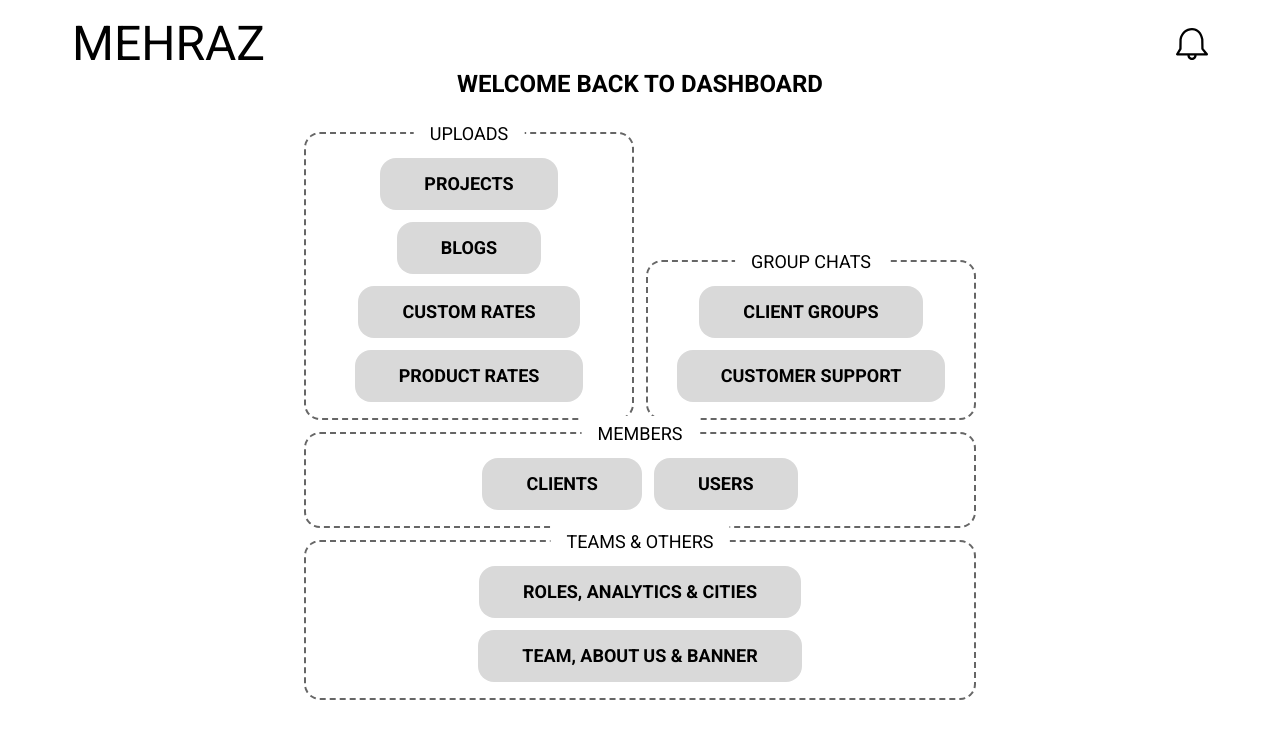
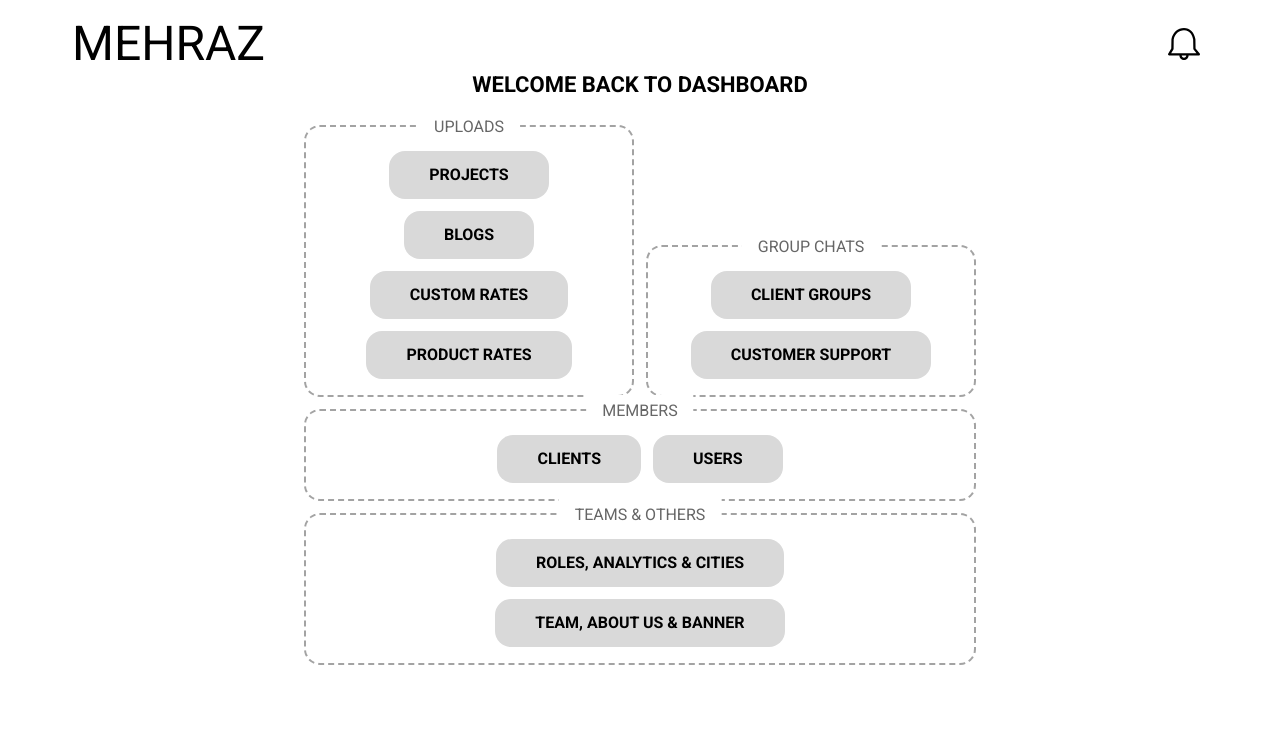
Before and after one commit to Abulkalam-Asif/mehraz, a Next.js app: page /admin in a window 1280 px wide. Shown: the top 738 px of the page. Built offline with nearby package versions, Linux system fonts and the light colour scheme.

Commit message:
Sizes changed

```diff
--- a/src/app/admin/page.js
+++ b/src/app/admin/page.js
@@ -49,11 +49,7 @@ const Admin = () => {
   return (
     <>
       <section className="pb-4 px-8 lg:mt-12">
-        <H1
-          text="welcome back to dashboard"
-          type="admin-dashboard"
-          className="mb-8"
-        />
+        <H1 text="welcome back to dashboard" type="admin-dashboard" />
         {/* This div will be displayed for over 1024px width */}
         <div className="flex flex-col mx-auto gap-3 max-w-2xl lg:hidden">
           <div className="flex items-end gap-3">
--- a/src/app/admin/projects/page.js
+++ b/src/app/admin/projects/page.js
@@ -114,7 +114,7 @@ const Projects = () => {
     <>
       <section className="pb-4 px-8">
         <div className="max-w-8xl mx-auto">
-          <div className="flex justify-between items-center py-6">
+          <div className="flex justify-between items-center py-6 xs:items-start">
             <Link
               href={"/admin"}
               className="bg-accent-1-base rounded-full p-5 lg:p-4 md:hidden">
@@ -125,11 +125,30 @@ const Projects = () => {
               />
             </Link>
             <H1 text="projects" />
-            <LinkButton
-              href="/admin/projects/create-new"
-              text="create new +"
-              className="lg:text-base sm:text-sm"
-            />
+            <div className="flex sm:hidden items-center gap-x-6">
+              <LinkButton
+                href="/admin/projects/free-design"
+                text="free design +"
+                className="lg:text-base"
+              />
+              <LinkButton
+                href="/admin/projects/create-new"
+                text="create new +"
+                className="lg:text-base"
+              />
+            </div>
+            <div className="hidden sm:flex gap-x-4 items-center gap-y-2 xs:flex-col">
+              <LinkButton
+                href="/admin/projects/free-design"
+                text="free +"
+                className="text-sm xs:px-3 xs:py-2"
+              />
+              <LinkButton
+                href="/admin/projects/create-new"
+                text="create +"
+                className="text-sm xs:px-3 xs:py-2"
+              />
+            </div>
           </div>
           {projects ? (
             <>
--- a/src/components/H1.js
+++ b/src/components/H1.js
@@ -5,7 +5,7 @@ const H1 = ({ text = "", className = "", type = "general" }) => {
   if (type === "general") {
     typeStyles = "text-3.5xl lg:text-2xl sm:text-xl";
   } else if (type === "admin-dashboard") {
-    typeStyles = "text-2xl mb-6 lg:text-xl lg:mb-12";
+    typeStyles = "text-1.5xl mb-6 lg:text-xl lg:mb-12";
   }
   return (
     <>
--- a/src/components/LinkButton.js
+++ b/src/components/LinkButton.js
@@ -11,13 +11,13 @@ const LinkButton = ({
   if (type === "general") {
     typeStyles = "px-4 py-3";
   } else if (type === "admin-dashboard") {
-    typeStyles = "px-11 py-3";
+    typeStyles = "px-10 py-3";
   }
   return (
     <>
       <Link
         href={href}
-        className={`font-bold uppercase bg-accent-1-base rounded-2xl text-lg ${className} ${typeStyles}`}>
+        className={`font-bold uppercase bg-accent-1-base rounded-2xl ${className} ${typeStyles}`}>
         {text}
       </Link>
     </>
--- a/src/components/ProjectDisplayBoxMob.js
+++ b/src/components/ProjectDisplayBoxMob.js
@@ -15,7 +15,7 @@ const ProjectDisplayBoxMob = ({
   return (
     <>
       <div className="py-4 px-5 border-2 border-black rounded-xl">
-        <h2 className="font-bold">{project_title}</h2>
+        <h2 className="font-bold uppercase">{project_title}</h2>
         <p className="text-sm">{stringEllipsis(project_description, 120)}</p>
         <h3 className="text-lg font-bold my-2">
           {new Date(project_date_created).toLocaleString("en-US", {
--- a/src/containers/AdminDashboardGroup.js
+++ b/src/containers/AdminDashboardGroup.js
@@ -4,8 +4,8 @@ const AdminDashboardGroup = ({ className = "", title, children }) => {
   return (
     <>
       <div
-        className={`${className} relative flex w-full items-center justify-center gap-3 border-2 border-dashed rounded-2xl border-black border-opacity-60 p-6 pb-4`}>
-        <h2 className="absolute top-0 left-1/2 -translate-x-1/2 -translate-y-1/2 uppercase bg-white px-4 py-1 text-lg">
+        className={`${className} relative flex w-full items-center justify-center gap-3 border-2 border-dashed rounded-2xl border-accent-1-dark border-opacity-60 p-6 pb-4`}>
+        <h2 className="text-accent-1-dark absolute top-0 left-1/2 -translate-x-1/2 -translate-y-1/2 uppercase bg-white px-4 py-1">
           {title}
         </h2>
         {children}
--- a/src/containers/AdminHeader.js
+++ b/src/containers/AdminHeader.js
@@ -11,7 +11,7 @@ const AdminHeader = () => {
           <Link href="/admin" className="uppercase text-5xl lg:text-4xl">
             Mehraz
           </Link>
-          <button>
+          <button className="p-2">
             <Image src={bellIcon} alt="bell" className="w-8 lg:w-7" />
           </button>
         </div>
--- a/tailwind.config.js
+++ b/tailwind.config.js
@@ -11,7 +11,7 @@ module.exports = {
       xl: { max: "1280px" },
       lg: { max: "1024px" },
       md: { max: "768px" },
-      sm: { max: "640px" },
+      sm: { max: "576px" },
       xs: { max: "360px" },
     },
     extend: {
```
